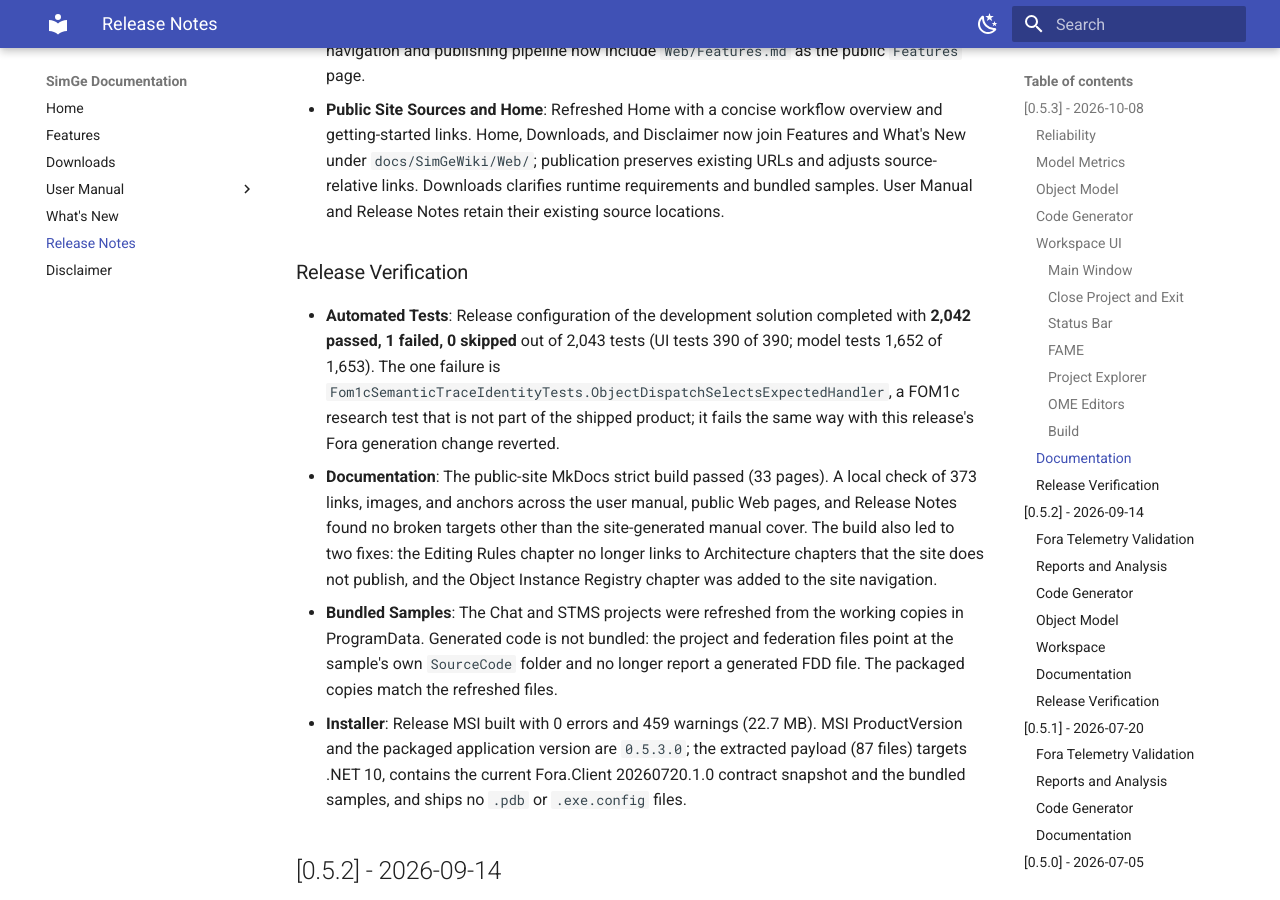
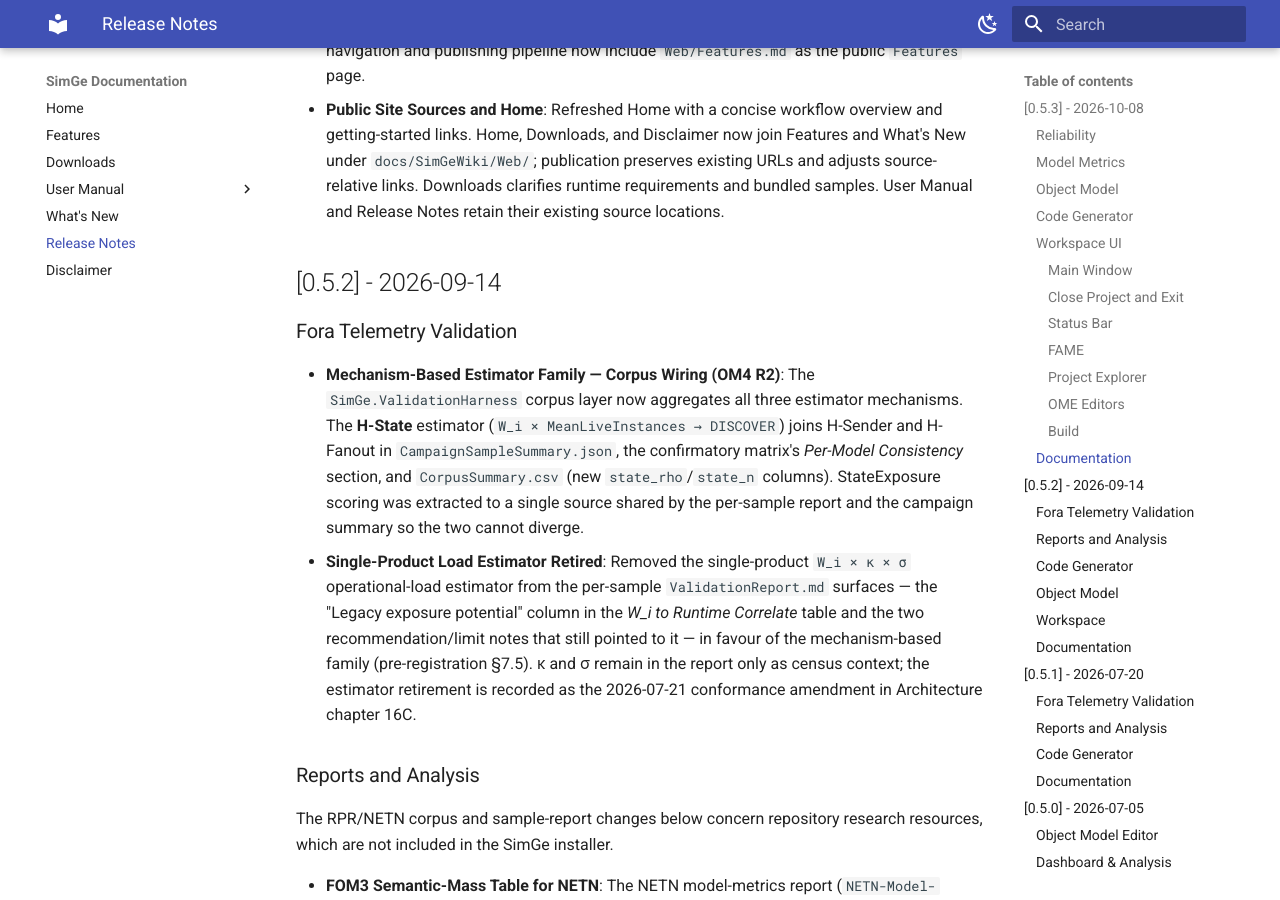
Before and after one commit to otopcu/simge-site, an MkDocs documentation site: the page built from docs/ReleaseNotes.md, in a window 1280 px wide and 900 px high, scrolled down 12468 px. Built offline with MkDocs 1.6.1 and Material for MkDocs 9.7.7, drawn with Linux system fonts in a browser that asks for light colours; some of the changed text lies outside the part shown.

Commit message:
Publish documentation update (2026-10-08)

```diff
--- a/docs/ReleaseNotes.md
+++ b/docs/ReleaseNotes.md
@@ -113,12 +113,6 @@
 - **Features Page**: Added a product-capability overview covering OMDE, FAME, code generation, reports, Project Explorer, and telemetry inspection, with links to the user manual. The site navigation and publishing pipeline now include `Web/Features.md` as the public `Features` page.
 - **Public Site Sources and Home**: Refreshed Home with a concise workflow overview and getting-started links. Home, Downloads, and Disclaimer now join Features and What's New under `docs/SimGeWiki/Web/`; publication preserves existing URLs and adjusts source-relative links. Downloads clarifies runtime requirements and bundled samples. User Manual and Release Notes retain their existing source locations.
 
-### Release Verification
-- **Automated Tests**: Release configuration of the development solution completed with **2,042 passed, 1 failed, 0 skipped** out of 2,043 tests (UI tests 390 of 390; model tests 1,652 of 1,653). The one failure is `Fom1cSemanticTraceIdentityTests.ObjectDispatchSelectsExpectedHandler`, a FOM1c research test that is not part of the shipped product; it fails the same way with this release's Fora generation change reverted.
-- **Documentation**: The public-site MkDocs strict build passed (33 pages). A local check of 373 links, images, and anchors across the user manual, public Web pages, and Release Notes found no broken targets other than the site-generated manual cover. The build also led to two fixes: the Editing Rules chapter no longer links to Architecture chapters that the site does not publish, and the Object Instance Registry chapter was added to the site navigation.
-- **Bundled Samples**: The Chat and STMS projects were refreshed from the working copies in ProgramData. Generated code is not bundled: the project and federation files point at the sample's own `SourceCode` folder and no longer report a generated FDD file. The packaged copies match the refreshed files.
-- **Installer**: Release MSI built with 0 errors and 459 warnings (22.7 MB). MSI ProductVersion and the packaged application version are `0.5.3.0`; the extracted payload (87 files) targets .NET 10, contains the current Fora.Client 20260720.1.0 contract snapshot and the bundled samples, and ships no `.pdb` or `.exe.config` files.
-
 ## [0.5.2] - 2026-09-14
 
 ### Fora Telemetry Validation
@@ -146,11 +140,6 @@ The RPR/NETN corpus and sample-report changes below concern repository research
 ### Documentation
 - **User Manual Updated**: Aligned the manual with the current Fora compatibility profile, experimental pruning boundaries, telemetry selectivity and mechanism-based reports, datatype impact workflows, and validation/export scopes. Structural metric definitions are referenced through the [published paper](https://doi.org/10.1016/j.simpat.2026.103328), with concise guidance for interpreting Domain Dominance and other application outputs.
 - **AI Assistance Disclosure**: The Disclaimer now states that the user manual was prepared and updated with the assistance of an AI agent.
-
-### Release Verification
-- **Automated Tests**: Release configuration completed with **1,301 passed, 1 failed, 0 skipped** out of 1,302 tests. The known exception is `SecondaryTopologyGeneratorTests.NetnCorpusReferenceMatchesFrozenArtifactSet`: the live NETN metrics report has been refreshed, while the historical FOM1c A3 contract still expects its frozen report hash. The 42-file NETN corpus identity check passes; the report-file hash check fails. The frozen research contract was not changed to make this release test pass. Reproducing that historical analysis requires its matching frozen report, not the current report.
-- **Documentation**: The public-site MkDocs strict build passed; 26 rendered user-manual pages passed 2,073 local-reference checks, including 23 image references.
-- **Installer**: Release MSI built with 0 errors and 127 warnings. MSI ProductVersion and the packaged application version are `0.5.2.0`; the extracted payload targets .NET 10, contains the current Fora API snapshot and no PDB files, and has an empty application configuration. The extracted application passed a startup smoke check, and the packaged Chat/STMS projects passed XML open/save round trips. The MSI does not include the sample `SourceCode` directories, so those unshipped generator snapshots were not regenerated for this package.
 
 ## [0.5.1] - 2026-07-20
 
```
